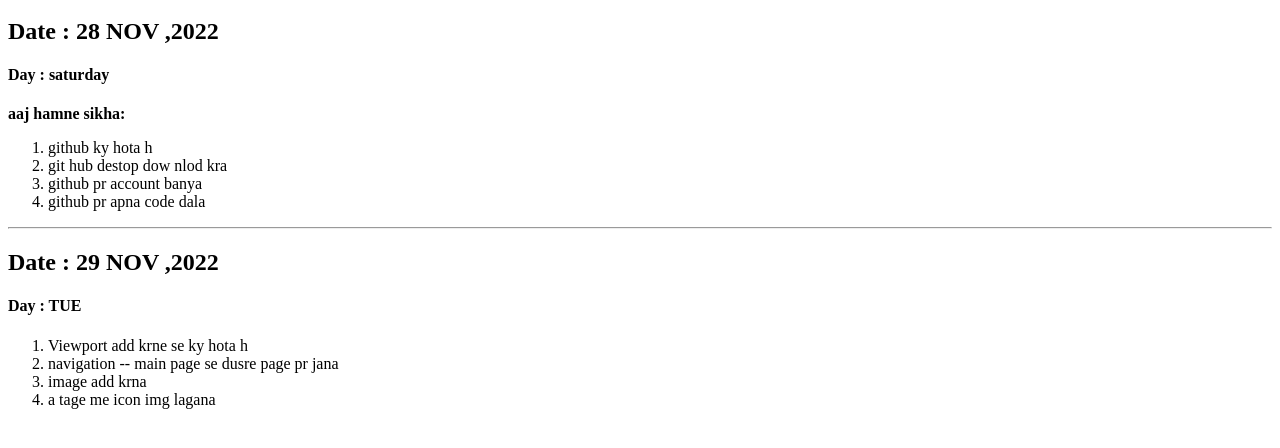
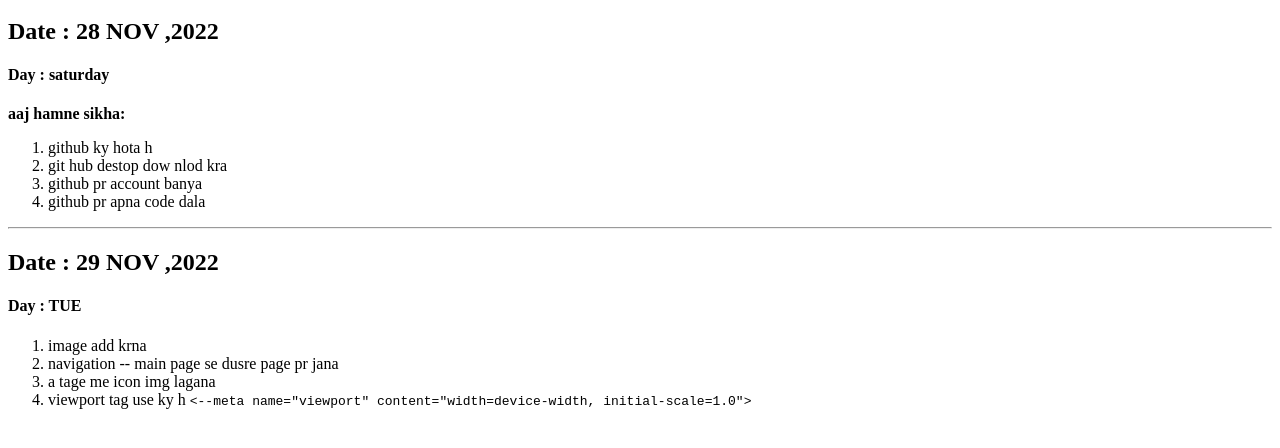
Before and after one commit to kanhaiyapatidar/kanhaiyapatidar.github.io, a plain HTML site: page blog.html in a window 1280 px wide. Shown: the part 100-548 px from the top of the page. Drawn offline with Linux system fonts and the light colour scheme.

Commit message:
Update blog.html

```diff
--- a/blog.html
+++ b/blog.html
@@ -24,10 +24,10 @@
         <h2>Date : 29 NOV ,2022</h2>
         <h4>Day : TUE</h4>
          <ol>
-            <li>Viewport add krne se ky hota h</li>
-            <li>navigation -- main page se dusre page pr jana </li>
-            <li>image add krna </li>
-            <li>a tage me icon img lagana</li>
+             <li>image add krna </li>
+             <li>navigation -- main page se dusre page pr jana </li>
+             <li>a tage me icon img lagana</li>
+             <li>viewport tag use ky h <code> <--meta name="viewport" content="width=device-width, initial-scale=1.0"></code></li>
 
          </ol>
 </body>
```
